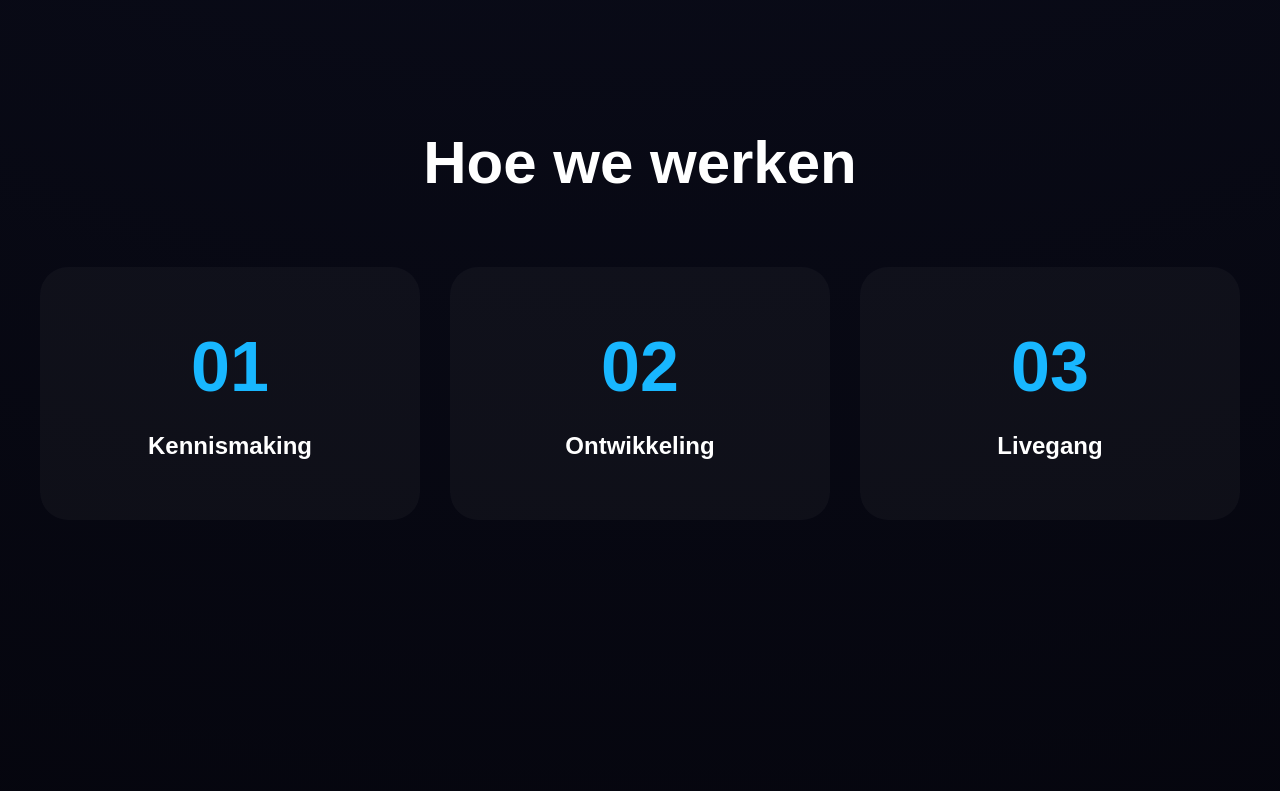
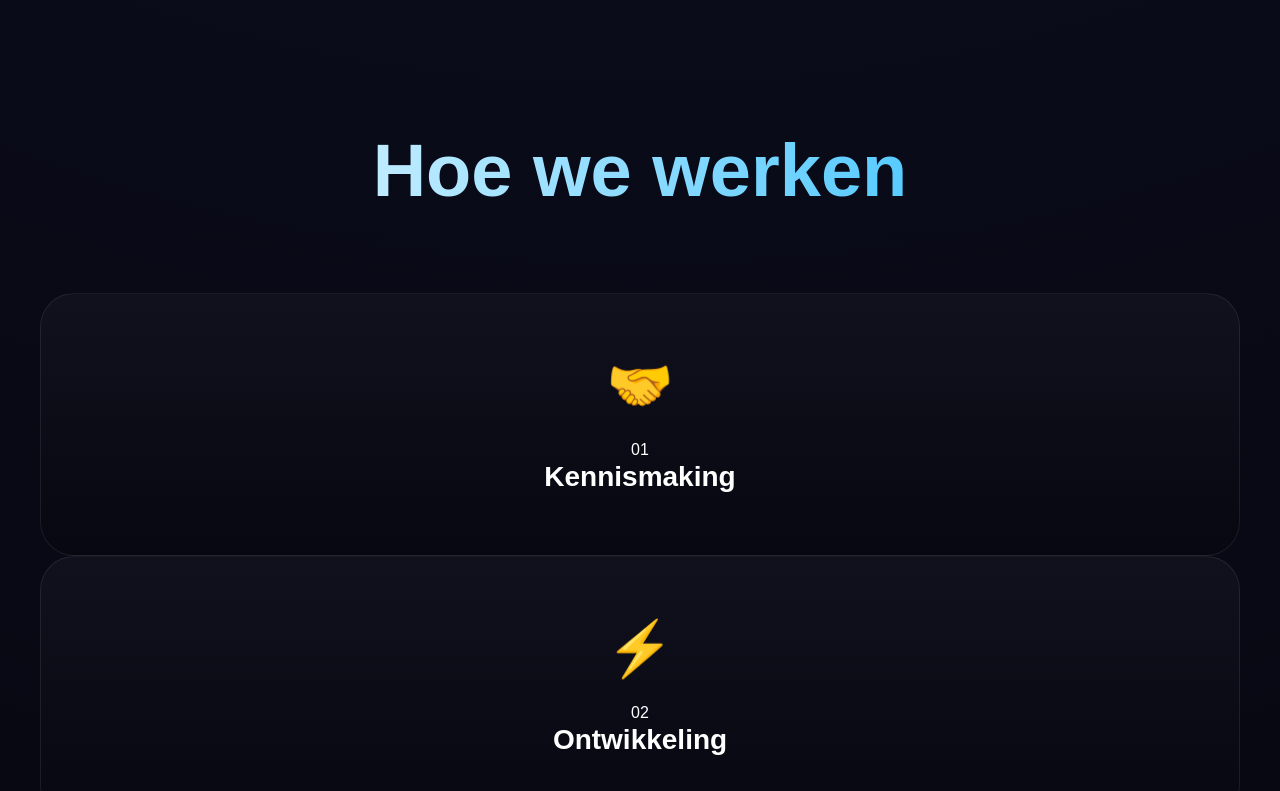
Before and after one commit to djdigitaldev-code/djdigital-website, a Next.js app: page /diensten in a window 1280 px wide. Shown: the part 1540-2331 px from the top of the page. Built offline with nearby package versions, Linux system fonts and the light colour scheme.

Commit message:
update diensten

```diff
--- a/app/diensten/diensten.css
+++ b/app/diensten/diensten.css
@@ -331,65 +331,115 @@ text-align:center;
 
 .process h2{
 
-font-size:60px;
+font-size:74px;
 
-margin-bottom:70px;
+margin-bottom:80px;
 
-}
+background:
 
-.steps{
-
-display:grid;
-
-grid-template-columns:
-repeat(
-3,
-1fr
+linear-gradient(
+90deg,
+white,
+#18b7ff
 );
 
-gap:30px;
+-webkit-background-clip:text;
 
-max-width:1200px;
-
-margin:auto;
+-webkit-text-fill-color:transparent;
 
 }
 
 .step{
 
+position:relative;
+
 padding:60px;
 
-border-radius:28px;
+border-radius:34px;
 
 background:
 
+linear-gradient(
+180deg,
+rgba(18,18,30,.95),
+rgba(8,8,18,.95)
+);
+
+border:
+
+1px solid
 rgba(
 255,
 255,
 255,
-0.03
+.08
 );
 
-font-size:70px;
+display:flex;
 
-font-weight:800;
+flex-direction:column;
 
-color:#18b7ff;
+align-items:center;
 
+justify-content:center;
+
+text-align:center;
+
+transition:.35s;
+
+}
+
+.step:hover{
+
+transform:
+translateY(-10px);
+
+box-shadow:
+0 0 60px
+rgba(
+24,
+183,
+255,
+.18
+);
+
+}
+
+.step::before{
+
+font-size:54px;
+
+margin-bottom:24px;
+
+display:block;
+
+}
+
+.step:nth-child(1)::before{
+content:"🤝";
+}
+
+.step:nth-child(2)::before{
+content:"⚡";
+}
+
+.step:nth-child(3)::before{
+content:"🚀";
 }
 
 .step span{
 
-display:block;
+font-size:28px;
 
-font-size:24px;
+font-weight:700;
 
 color:white;
 
-margin-top:25px;
+line-height:1.3;
+
+margin:0;
 
 }
-
 /* CTA */
 
 .diensten-cta{
@@ -491,6 +541,26 @@ grid-template-columns:1fr;
 
 }
 
+.step{
+
+padding:42px;
+
+}
+
+.step::before{
+
+font-size:42px;
+
+margin-bottom:18px;
+
+}
+
+.step span{
+
+font-size:22px;
+
+}
+
 .diensten-grid{
 
 padding:60px 25px;
```
